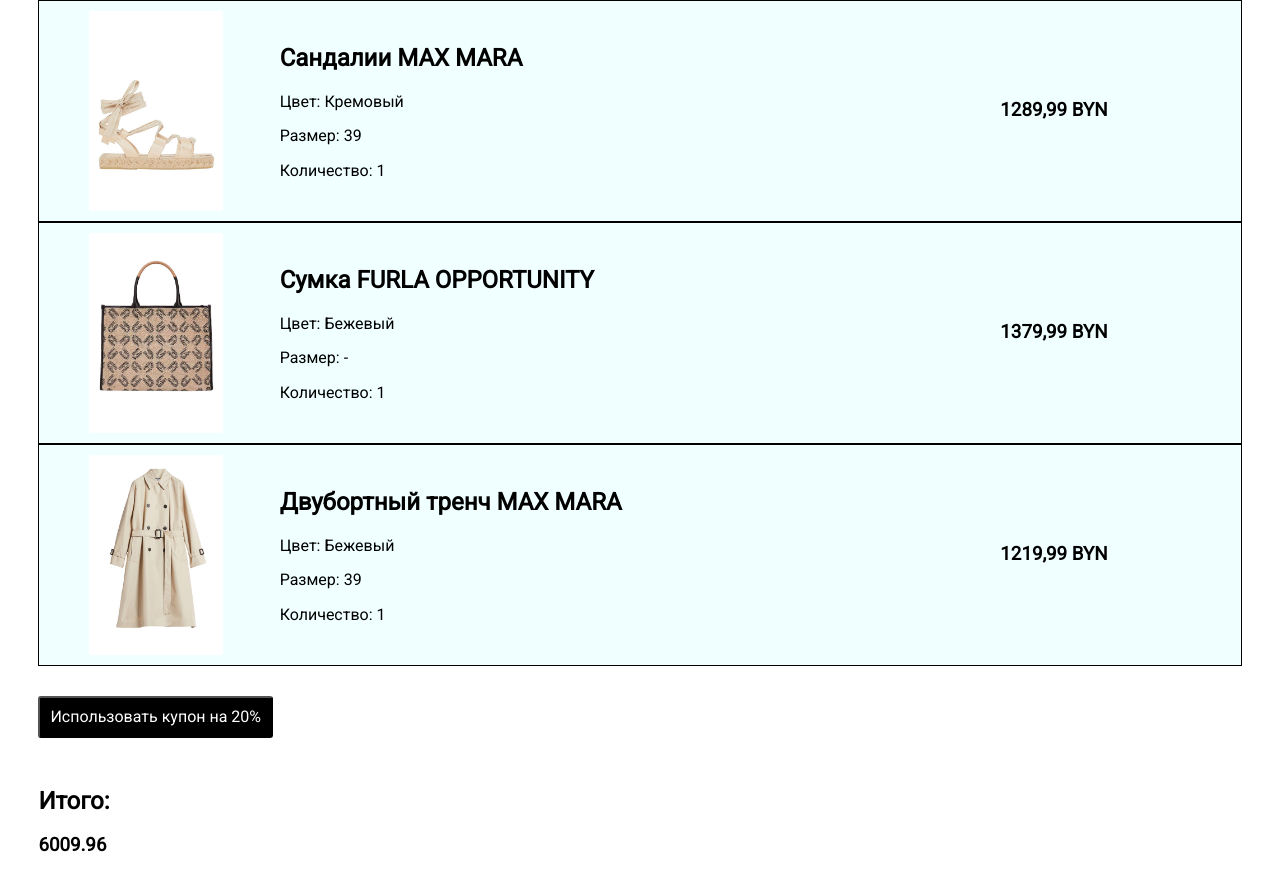
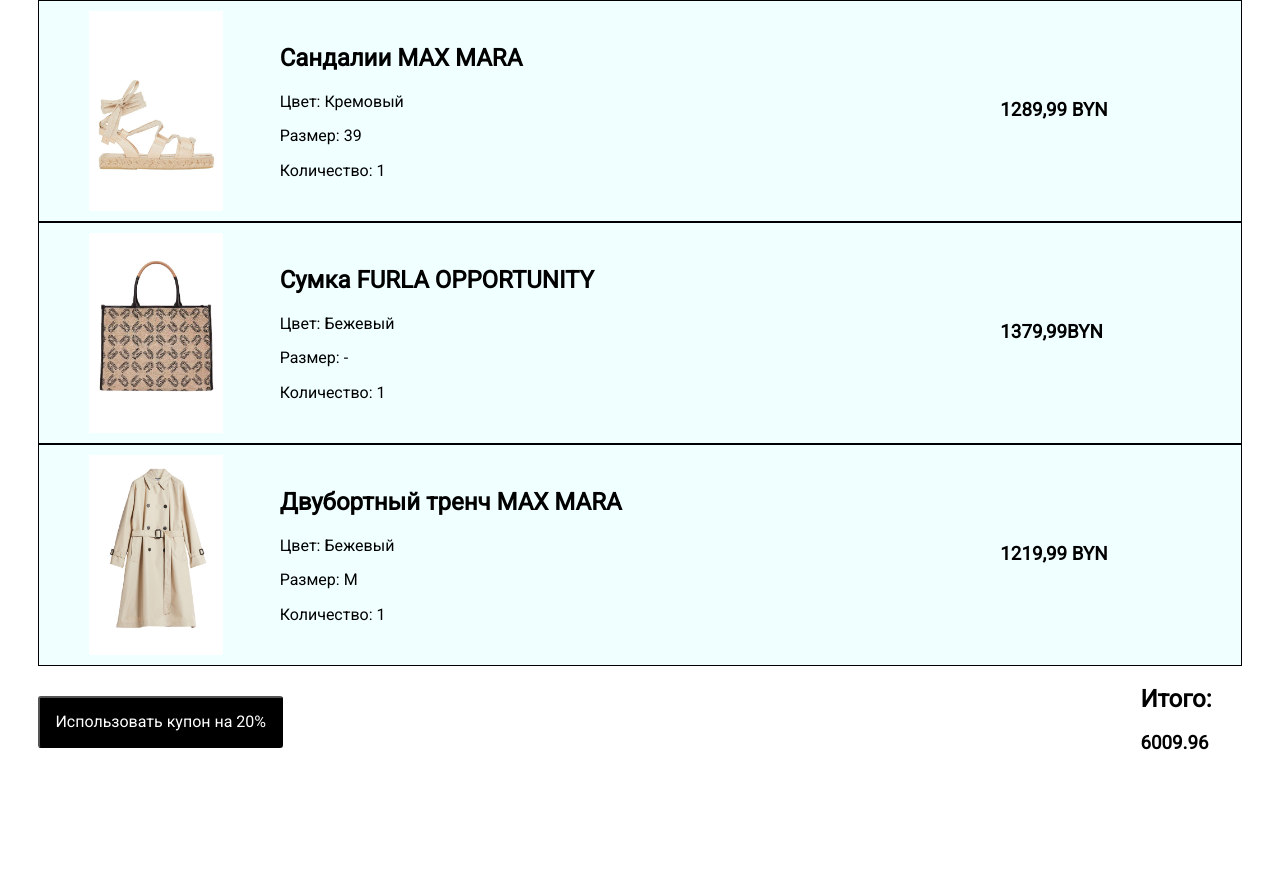
Before and after one commit to grigaskate/week11, a plain HTML site: page index.html in a window 1280 px wide. Shown: the part 302-1178 px from the top of the page. After the commit the page ends 1080 px from the top, so only its background shows below. Drawn offline with Linux system fonts and the light colour scheme.

Commit message:
third commit

```diff
--- a/assets/style/style.css
+++ b/assets/style/style.css
@@ -22,16 +22,17 @@
   margin: 10px 50px 10px 50px;
 }
 
-.shoppping-cart__button {
+.shoppping-cart__btn {
   background-color: black;
   color: white;
-  padding: 10px;
+  padding: 15px;
   border-radius: 3px;
   margin-top: 30px;
   margin-bottom: 30px;
 }
 
 .shoppping-cart__priceSum {
-  display: grid;
-  grid-template-columns: 1fr 1fr;
+  display: flex;
+  justify-content: space-between;
+  margin-right: 30px;
 }
--- a/index.html
+++ b/index.html
@@ -33,7 +33,7 @@
             <p>Количество: 1</p>
           </div>
           <div class="shoppping-cart__card_price">
-            <h3><output id="price1">2119,99</output> BYN</h3>
+            <h3 id="price1">2119,99 BYN</h3>
           </div>
         </div>
         <div class="shoppping-cart__card">
@@ -49,7 +49,7 @@
             <p>Количество: 1</p>
           </div>
           <div class="shoppping-cart__card_price">
-            <h3><output id="price2">1289,99</output> BYN</h3>
+            <h3 id="price2">1289,99 BYN</h3>
           </div>
         </div>
         <div class="shoppping-cart__card">
@@ -65,7 +65,7 @@
             <p>Количество: 1</p>
           </div>
           <div class="shoppping-cart__card_price">
-            <h3><output id="price3">1379,99</output> BYN</h3>
+            <h3 id="price3">1379,99BYN</h3>
           </div>
         </div>
         <div class="shoppping-cart__card">
@@ -77,17 +77,17 @@
           <div class="shoppping-cart__card_description">
             <h2>Двубортный тренч MAX MARA</h2>
             <p>Цвет: Бежевый</p>
-            <p>Размер: 39</p>
+            <p>Размер: M</p>
             <p>Количество: 1</p>
           </div>
           <div class="shoppping-cart__card_price">
-            <h3><output id="price4">1219,99</output> BYN</h3>
+            <h3 id="price4">1219,99 BYN</h3>
           </div>
         </div>
       </div>
-      <div shoppping-cart__priceSum>
+      <div class="shoppping-cart__priceSum">
         <div>
-          <button class="shoppping-cart__button" onclick="clickSale20()">
+          <button class="shoppping-cart__btn" onclick="clickSale20()">
             Использовать купон на 20%
           </button>
         </div>
```
